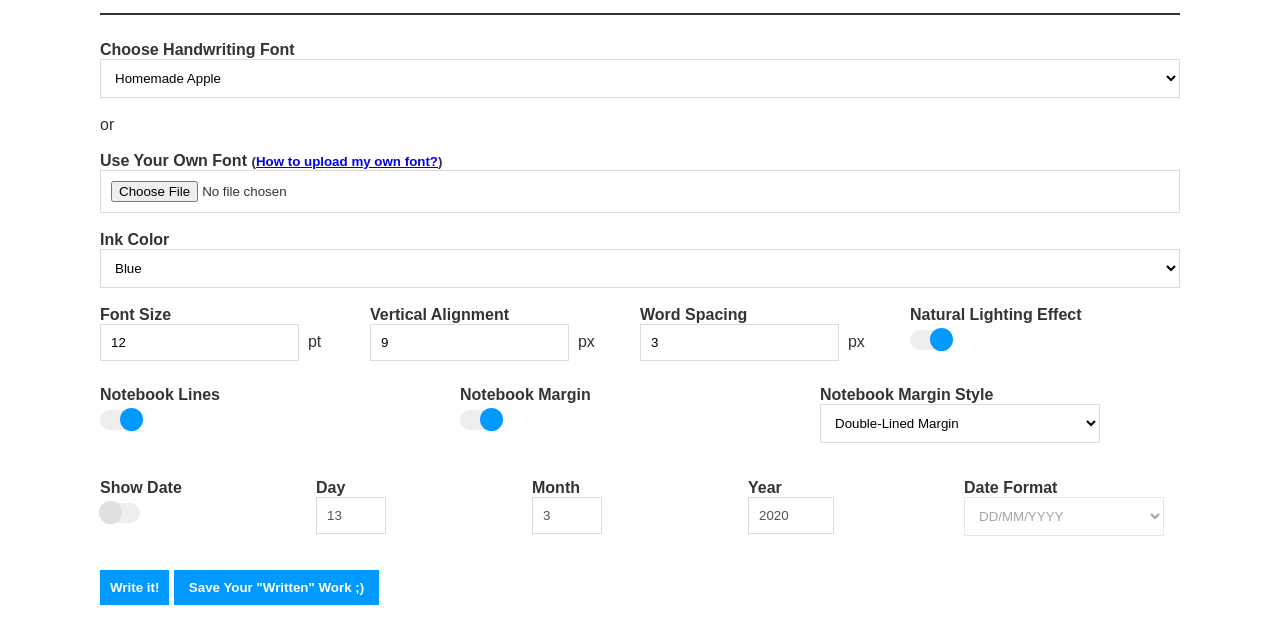
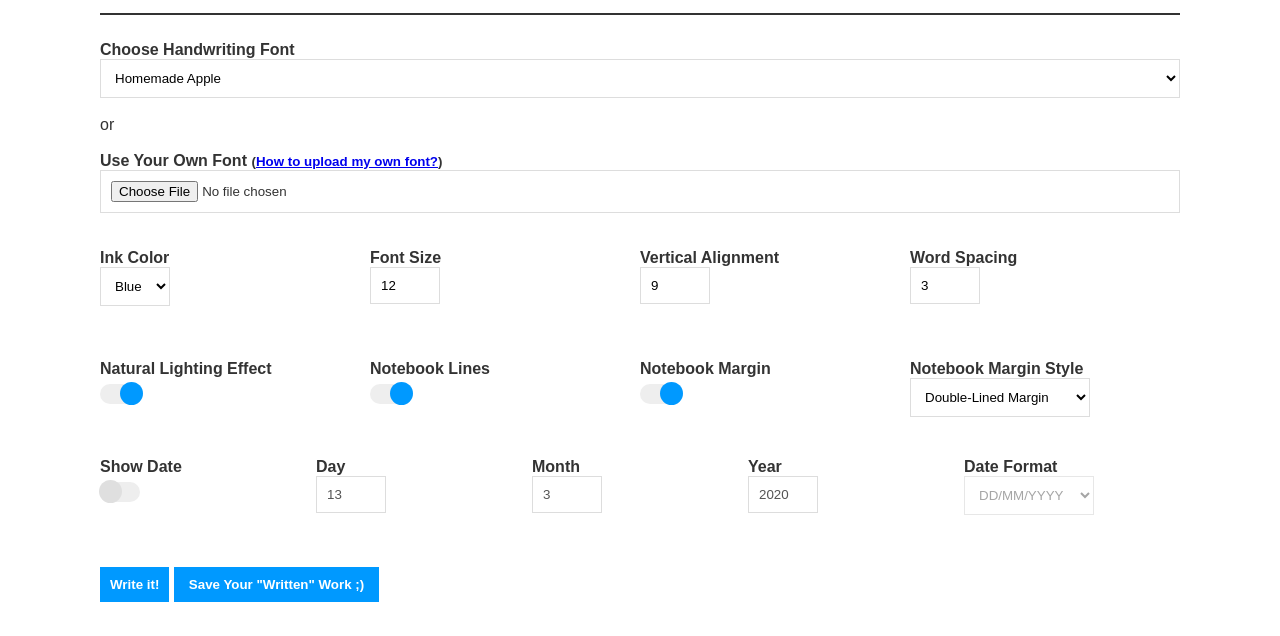
Before and after one commit to karanshah0206/Type-To-Write, a plain HTML site: page index.html in a window 1280 px wide. Shown: the part 101-737 px from the top of the page. Drawn offline with Linux system fonts and the light colour scheme; a web font is replaced by a local one.

Commit message:
Restructuring of Knobs and Improved Documentation

```diff
--- a/css/style.css
+++ b/css/style.css
@@ -1,3 +1,4 @@
+/* General */
 * {
   box-sizing: border-box;
 }
@@ -261,6 +262,7 @@ html, body{
   font-size: 10pt;
 }
 
+/* Responsive */
 .disabled{
   cursor: not-allowed !important;
   opacity: .5;
--- a/index.html
+++ b/index.html
@@ -11,10 +11,12 @@
 
 <body onload="init();">
   <main class="form-container">
+    <!-- Head -->
     <center><h1>Type To Write</h1>
     <p>For all those, like me, who hate writing. Simply type in your content in the text box below, and get your assignment in handwriting at the click of a button.</p></center>
     <hr style="background-color: black; border-style: solid;"><br>
 
+    <!-- Handwriting Selection -->
     <label for="handwriting-font">Choose Handwriting Font</label>
     <select id="handwriting-font">
       <option default value="'Homemade Apple', cursive">Homemade Apple</option>
@@ -23,10 +25,13 @@
     </select>
     <br>or<br><br>
     <label for="font-file">Use Your Own Font <small>(<a target="_blank" rel="noopener noreferer" href="#how-to-add-handwriting">How to upload my own font?</a>)</small></label>
-    <input type="file" id="font-file"/><br>
+    <input type="file" id="font-file"/><br><br>
 
+    <!-- Font Settings -->
+    <div class="row responsive-row">
+      <div class="col">
         <label>Ink Color</label>
-    <select id="ink-color">
+        <select id="ink-color" style="max-width: 70px;">
           <option default value="#000F55" >Blue</option>
           <option value="#333">Black</option>
           <option value="#453F49">Pencil</option>
@@ -35,45 +40,48 @@
           <option value="#CC4400">Orange</option>
           <option value="#A18B0C">Gold</option>
           <option value="#78AE39">Green</option>
-    </select><br>
+        </select>
+        <br>
+      </div>
 
-    <div class="row responsive-row">
       <div class="col">
         <label for="font-size">Font Size</label><br>
-        <input type="number" min="0" value="12" id="font-size" />&nbsp; pt
+        <input type="number" min="0" value="12" id="font-size" style="max-width: 70px;"/>
         <br><br>
       </div>
 
       <div class="col">
         <label for="top-padding">Vertical Alignment</label><br>
-        <input type="number" min="0" value="9" id="top-padding" />&nbsp; px
+        <input type="number" min="0" value="9" id="top-padding" style="max-width: 70px;"/>
         <br><br>
       </div>
 
       <div class="col">
         <label for="word-spacing">Word Spacing</label><br>
-        <input type="number" min="0" value="3" id="word-spacing" />&nbsp; px
-        <br><br>
+        <input type="number" min="0" value="3" id="word-spacing" style="max-width: 70px;"/>
+      </div>
     </div>
 
+    <br><br>
+
+    <!-- Paper Settings -->
+    <div class="row responsive-row">
       <div class="col">
         <label for="paper-lighting-toggle">Natural Lighting Effect</label>
         <label class="switch-toggle outer">
           <input id="paper-lighting-toggle" type="checkbox" checked/>
           <div></div>
         </label>
-        <br><br>
-      </div>
+        <br>
       </div>
 
-    <div class="row responsive-row">
       <div class="col">
         <label for="paper-line-toggle">Notebook Lines</label>
         <label class="switch-toggle outer">
           <input id="paper-line-toggle" type="checkbox" checked/>
           <div></div>
         </label>
-        <br><br>
+        <br>
       </div>
 
       <div class="col">
@@ -81,58 +89,63 @@
         <label class="switch-toggle outer">
           <input id="paper-margin-toggle" type="checkbox"/>
           <div></div>
-          <br><br>
         </label>
+        <br>
       </div>
 
       <div class="col">
         <label>Notebook Margin Style</label>
-        <select id="margin-style" style="max-width: 280px;">
+        <select id="margin-style" style="max-width: 180px;">
           <option default value="double" >Double-Lined Margin</option>
           <option value="solid" >Single-Lined Margin</option>
         </select>
-        <br><br>
       </div>
     </div>
 
+    <br><br>
+
+    <!-- Date Settings -->
     <div class="row responsive-row">
       <div class="col">
         <label for="paper-date-toggle">Show Date</label>
         <label class="switch-toggle outer">
           <input id="paper-date-toggle" type="checkbox"/>
           <div></div>
-          <br><br>
         </label>
+        <br>
       </div>
       <div class="col">
         <label for="date-day">Day</label><br>
-        <input type="number" min="1" max="31"  value="1" id="date-day" class="date-set"/>
+        <input type="number" min="1" max="31"  value="1" id="date-day" class="date-set" style="max-width: 70px;"/>
         <br><br>
       </div>
       <div class="col">
         <label for="date-month">Month</label><br>
-        <input type="number" min="1"  max="12" value="1" id="date-month" class="date-set"/>
+        <input type="number" min="1"  max="12" value="1" id="date-month" class="date-set" style="max-width: 70px;"/>
         <br><br>
       </div>
       <div class="col">
         <label for="date-year">Year</label><br>
-        <input type="number" min="1000"  max="9999" value="2020" id="date-year" class="date-set"/>
+        <input type="number" min="1000"  max="9999" value="2020" id="date-year" class="date-set" style="max-width: 70px;"/>
         <br><br>
       </div>
       <div class="col">
         <label>Date Format</label>
-        <select id="date-format" style="max-width: 200px !important;">
+        <select id="date-format" style="max-width: 130px;">
           <option default value="day">DD/MM/YYYY</option>
           <option value="month">MM/DD/YYYY</option>
         </select>
       </div>
     </div>
 
-    <br/>
-    <button class="generate-image">Write it!</button>
-    <a class="download-button disabled hide-mobile">Save Your "Written" Work ;)</a> <br/>
     <br><br>
 
+    <!-- Command Buttons -->
+    <button class="generate-image">Write it!</button>
+    <a class="download-button disabled hide-mobile">Save Your "Written" Work ;)</a>
+    <br><br><br>
+
+    <!-- Input and Output -->
     <div class="row output-grid responsive-row">
       <div class="col">
         <div class="page">
@@ -152,12 +165,14 @@
       </div>
 
       <div id="output" class="col output">
-
+        <!-- Image Generates Automatically -->
       </div>
     </div>
 
+    <!-- Download Button Responsive -->
     <br><a class="download-button disabled hide-pc">Save Your "Written" Work ;)</a><br><br>
 
+    <!-- Personalized Handwriting Guide -->
     <hr>
     <div class="guide" id="how-to-add-handwriting">
       <h2>A Guide to Personalized Handwriting</h2>
@@ -171,12 +186,13 @@
     <hr>
   </main>
 
+  <!-- Footer -->
   <footer style="text-align: center; background-color: #222; color: #ddd;padding: 24px 30px; font-size: 12px; font-family:Arial, Helvetica, sans-serif;">
     Made with ♥ in Pune | Copyright © <span id="year"></span> <a href="https://sites.google.com/view/karanmshah" target="_blank" style="text-decoration: none; color: #bbb; font-style: Arial, Helvetica, sans-serif">Karan Shah</a>
   </footer>
 
+  <!-- Javascript -->
   <script defer src="./lib/dom-to-image.min.js"></script>
   <script defer src="./js/app.js"></script>
 </body>
-
 </html>
--- a/js/app.js
+++ b/js/app.js
@@ -1,3 +1,4 @@
+// Declaring Variables
 const isMobile = /iPhone|iPad|iPod|Android/i.test(navigator.userAgent);
 const pageContainerEl = document.querySelector('.page');
 const textareaEl = document.querySelector('.page > .textarea');
@@ -7,6 +8,7 @@ var dateTilt = 310;
 var today = new Date();
 var dateState = false;
 
+// Initial Function
 function init () {
   document.getElementById("paper-margin-toggle").checked = true;
   document.getElementById("paper-line-toggle").checked = true;
@@ -32,6 +34,7 @@ function init () {
   textareaEl.style.wordSpacing = document.getElementById("word-spacing").value + "px";
 }
 
+// Random Generator for Date
 function genRand () {
   dateTilt = randomNr();
 }
@@ -39,6 +42,7 @@ function randomNr(){
   return Math.floor(Math.random() * (350 - 300 + 1)) + 300;
 }
 
+// Uploaded Font File Reading
 function readFile(fileObj) {
   const reader = new FileReader();
   reader.onload = e => {
@@ -52,6 +56,7 @@ function readFile(fileObj) {
   reader.readAsArrayBuffer(fileObj)
 }
 
+// Adding Artifiial Paper Styles
 function applyPaperStyles() {
   textareaEl.style.fontFamily = document.getElementById("handwriting-font").value;
   textareaEl.style.color = document.getElementById("ink-color").value;
@@ -83,6 +88,7 @@ function applyPaperStyles() {
   }
 }
 
+// Removing Artificial Paper Styles
 function removePaperStyles() {
   pageContainerEl.style.border = '1px solid #ccc';
   pageContainerEl.style.background = 'linear-gradient(to right,#fff, #fff)';
@@ -91,6 +97,7 @@ function removePaperStyles() {
   textareaEl.classList.remove('paper-lined');
 }
 
+// Generates Output Image
 async function generateImage() {
   applyPaperStyles();
 
@@ -122,6 +129,7 @@ async function generateImage() {
   }
 }
 
+// Adding Character and Event Listeners to Text, Format, and Display Knobs
 document.querySelector("#note").addEventListener('paste', (event) => {
   if(!event.clipboardData.types.includes('Files')) {
     event.preventDefault();
@@ -281,10 +289,12 @@ document.querySelector("#date-format").addEventListener('change', e => {
   }
 })
 
-document.querySelector('#year').innerHTML = new Date().getFullYear();
-
 document.querySelector('.generate-image').addEventListener('click', generateImage)
 
+// Gets Year for Footer Copyright
+document.querySelector('#year').innerHTML = today.getFullYear();
+
+// Smooth Scroll Feature
 function smoothlyScrollTo(hashval) {
   let target = document.querySelector(hashval)
   target.scrollIntoView({
@@ -294,9 +304,10 @@ function smoothlyScrollTo(hashval) {
   history.pushState(null, null, hashval)
 }
 
+// Anchor Links
 const anchorlinks = document.querySelectorAll('a[href^="#"]');
 
-for (let item of anchorlinks) { // relitere
+for (let item of anchorlinks) {
   item.addEventListener('click', (e)=> {
     let hashval = item.getAttribute('href')
     smoothlyScrollTo(hashval);
```
Lines whose indentation alone changed are shown as unchanged.
